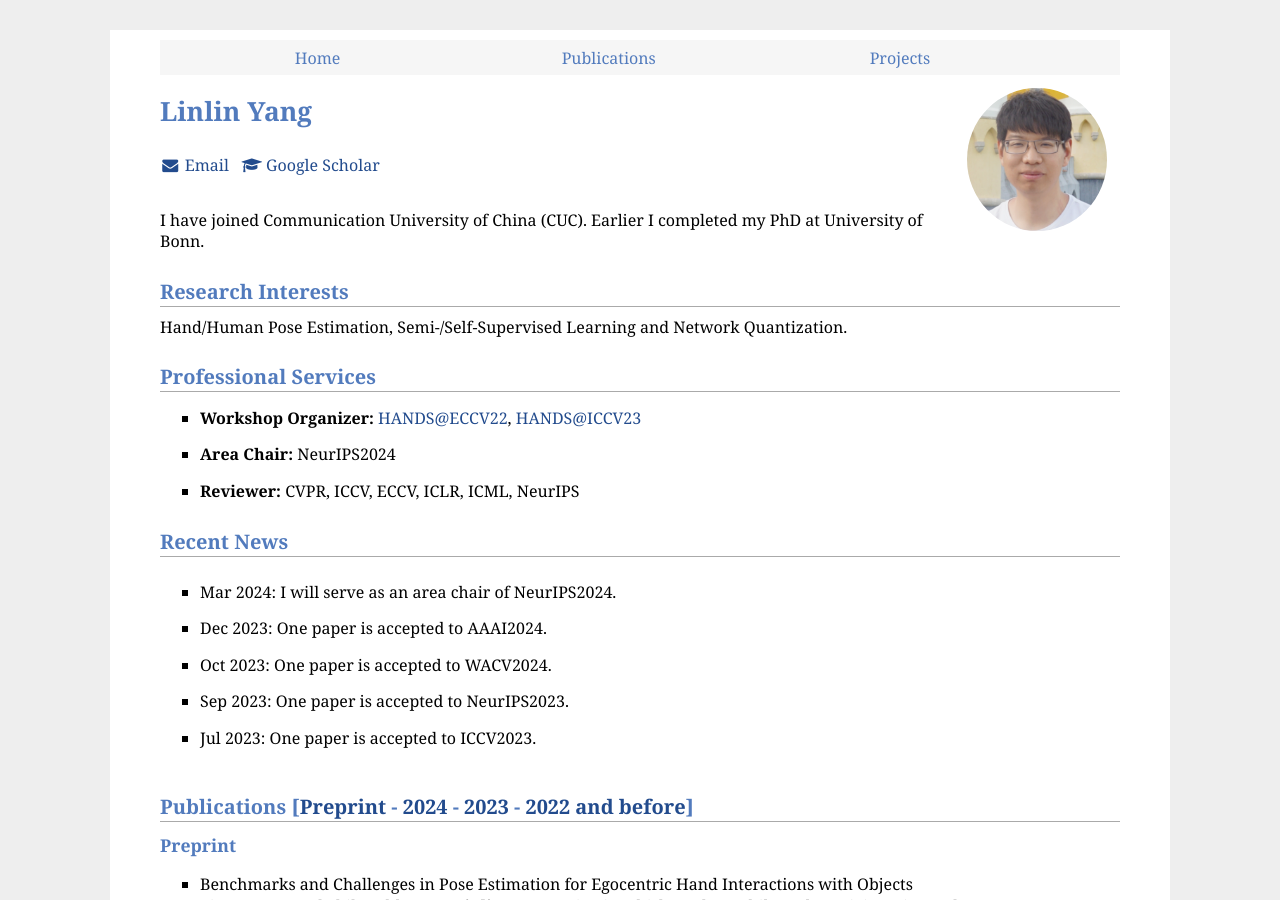
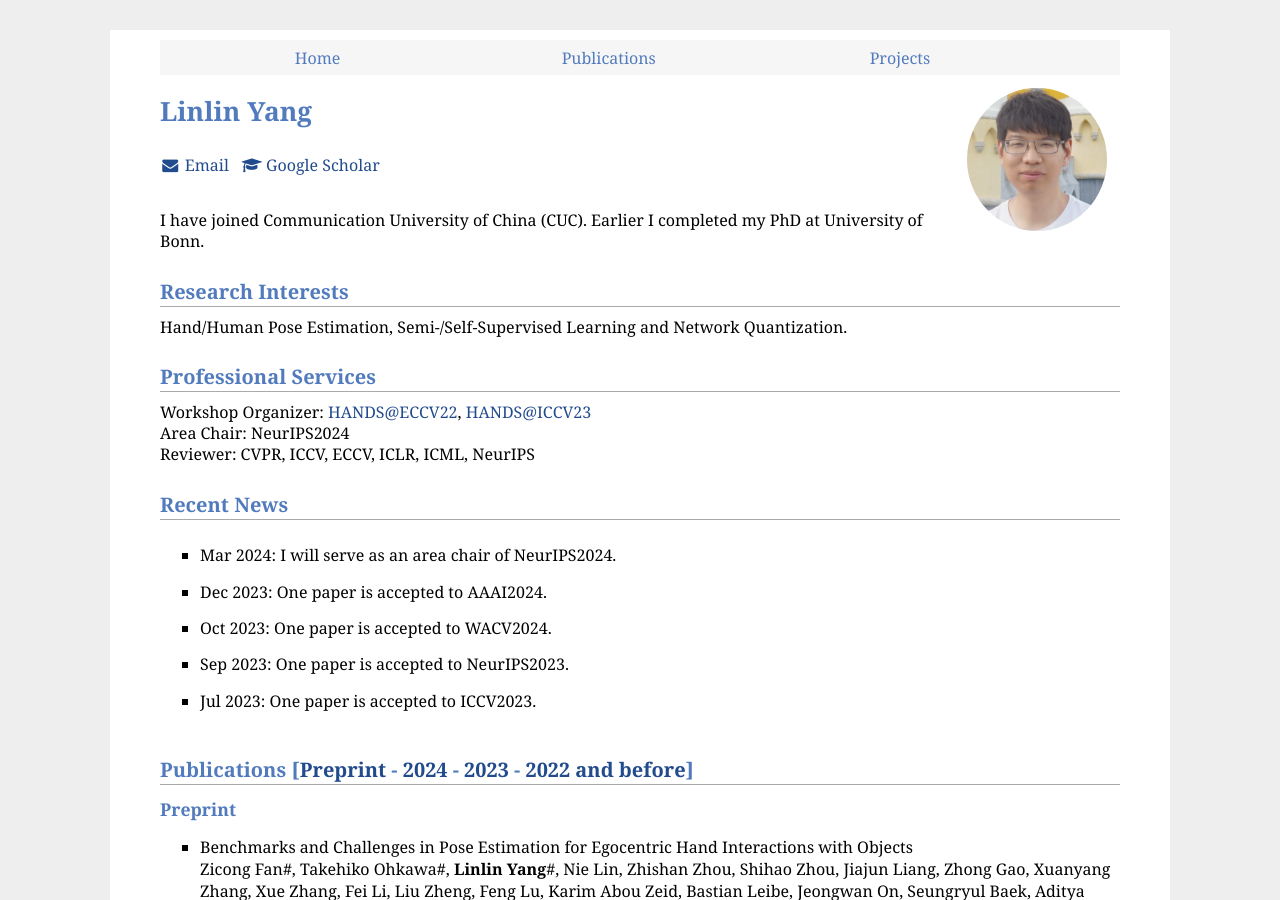
Before and after one commit to bestonebyone/mu4yang, a Jekyll site: the page built from index.md, in a window 1280 px wide and 900 px high. Built offline with Jekyll 4.4.1, drawn with Linux system fonts in a browser that asks for light colours; comment, search, counter and statistics services are not loaded; some of the changed lines change nothing that is shown.

Commit message:
Update index.md

```diff
--- a/index.md
+++ b/index.md
@@ -36,11 +36,11 @@ Hand/Human Pose Estimation, Semi-/Self-Supervised Learning and Network Quantizat
 
 
 ## Professional Services
-<ul>
-<li> <b>Workshop Organizer:</b> <a href="https://sites.google.com/view/hands2022/home">HANDS@ECCV22</a>, <a href="https://sites.google.com/view/hands2023/">HANDS@ICCV23</a></li>
-<li> <b>Area Chair:</b> NeurIPS2024 </li>
-<li> <b>Reviewer:</b> CVPR, ICCV, ECCV, ICLR, ICML, NeurIPS</li>
-</ul>
+
+Workshop Organizer: <a href="https://sites.google.com/view/hands2022/home">HANDS@ECCV22</a>, <a href="https://sites.google.com/view/hands2023/">HANDS@ICCV23</a><br>
+Area Chair: NeurIPS2024<br>
+Reviewer: CVPR, ICCV, ECCV, ICLR, ICML, NeurIPS<br>
+
 
 
 <span id="news"></span>
```
